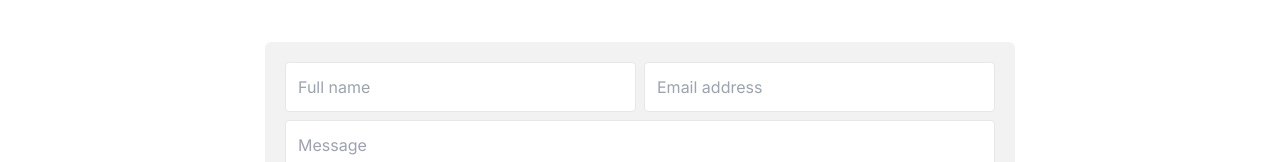
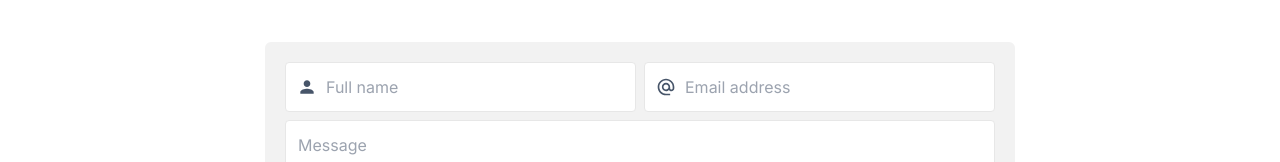
Before and after one commit to Poxie/nextville, a Next.js app: page / in a window 1280 px wide. Shown: the part 3789-3951 px from the top of the page. Built offline with nearby package versions, Linux system fonts and the light colour scheme.

Commit message:
Add icons to contact form

```diff
--- a/components/home/contact/ContactForm.tsx
+++ b/components/home/contact/ContactForm.tsx
@@ -1,4 +1,5 @@
 "use client";
+import { MdAlternateEmail, MdPerson } from "react-icons/md";
 import { useState } from "react";
 import { twMerge } from "tailwind-merge";
 import Button from "@/components/ui/button";
@@ -89,11 +90,13 @@ export default function ContactForm() {
             )}
             <div className="flex flex-col md:flex-row gap-2">
                 <Input
+                    icon={<MdPerson size={20} className="text-secondary" />}
                     onChange={text => updateInfo('name', text)}
                     placeholder="Full name"
                     value={info.name}
                 />
                 <Input
+                    icon={<MdAlternateEmail size={20} className="text-secondary" />}
                     onChange={text => updateInfo('email', text)}
                     placeholder="Email address"
                     value={info.email}
--- a/components/home/contact/index.tsx
+++ b/components/home/contact/index.tsx
@@ -2,7 +2,7 @@ import ContactForm from "./ContactForm";
 
 export default function Contact() {
     return(
-        <section className="py-28">
+        <section className="main-width py-28">
             <h2 className="mb-12 text-5xl text-center">
                 Let's get in touch
             </h2>
--- a/components/ui/input/index.tsx
+++ b/components/ui/input/index.tsx
@@ -1,7 +1,7 @@
 import { HTMLInputTypeAttribute } from "react";
 import { twMerge } from "tailwind-merge";
 
-export default function Input({ onChange, containerClassName, className, placeholder, value, label, textArea, disabled, autoFocus, type='text' }: {
+export default function Input({ onChange, containerClassName, className, placeholder, value, label, textArea, disabled, autoFocus, icon, type='text' }: {
     containerClassName?: string;
     className?: string;
     placeholder?: string;
@@ -12,6 +12,7 @@ export default function Input({ onChange, containerClassName, className, placeho
     textArea?: boolean;
     disabled?: boolean;
     autoFocus?: boolean;
+    icon?: React.ReactNode;
 }) {
     const handleChange = (e: React.ChangeEvent<HTMLInputElement | HTMLTextAreaElement>) => {
         onChange(e.target.value);
@@ -24,6 +25,7 @@ export default function Input({ onChange, containerClassName, className, placeho
         onChange: handleChange,
         className: twMerge(
             "p-3 w-full block border-[1px] border-tertiary rounded",
+            icon && 'pl-10',
             className,
         ),
         placeholder,
@@ -47,6 +49,11 @@ export default function Input({ onChange, containerClassName, className, placeho
                 </label>
             )}
             <div className="relative">
+                {icon && (
+                    <div className="absolute left-3 top-2/4 -translate-y-2/4 pointer-events-none">
+                        {icon}
+                    </div>
+                )}
                 {!textArea && (
                     <input
                         {...props}
```
